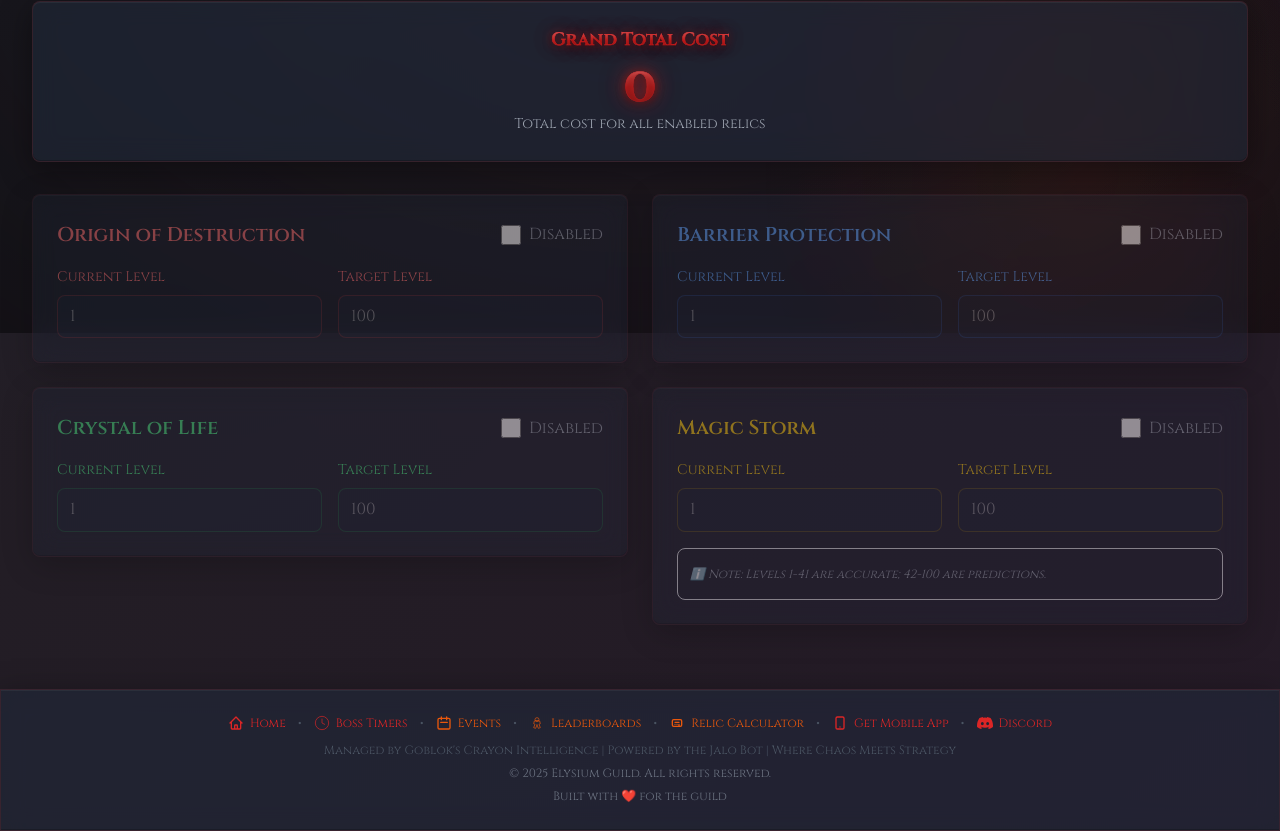
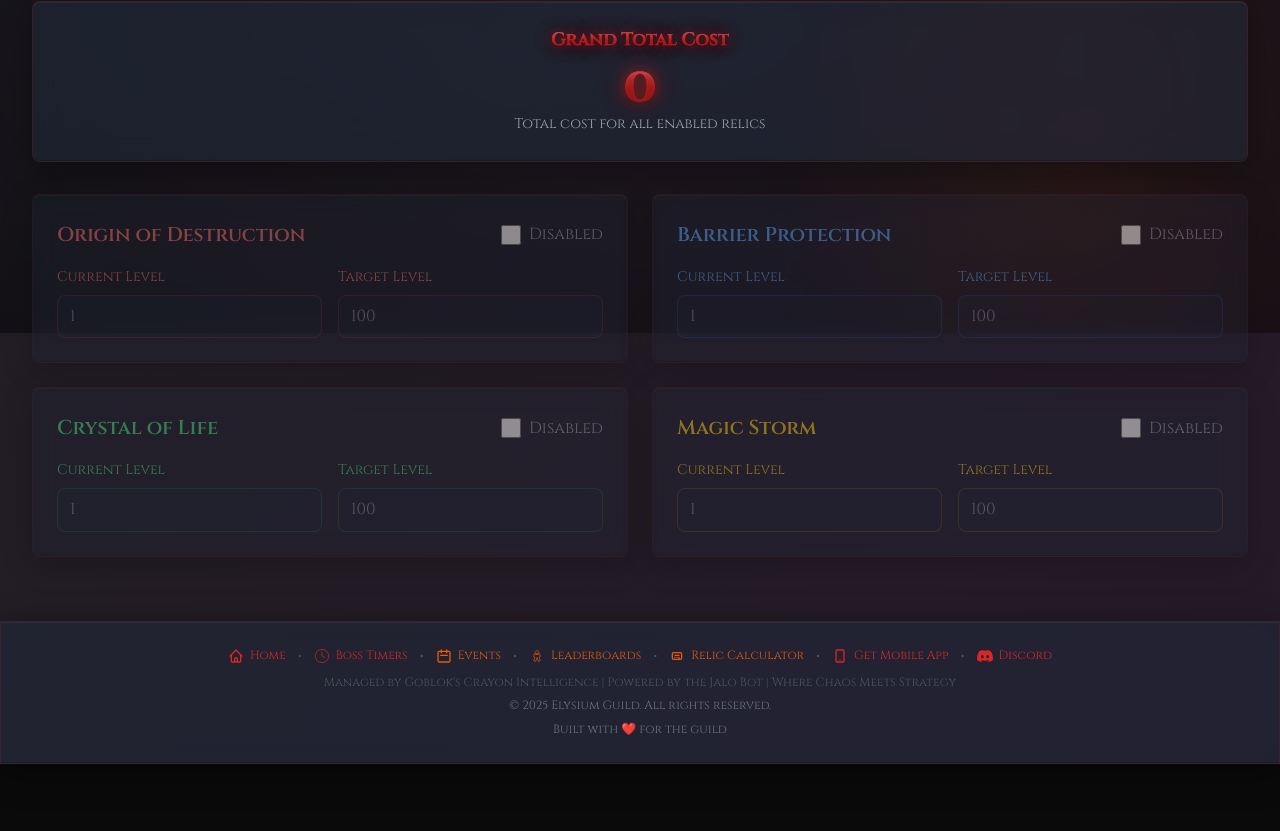
Before and after one commit to brunongmacho/elysium-dashboard, a Next.js app: page /relic-calculator in a window 1280 px wide. Shown: the part 467-1298 px from the top of the page. After the commit the page ends 1231 px from the top, so only its background shows below. Built offline with nearby package versions, Linux system fonts and the light colour scheme; no server answers; the database is empty.

Commit message:
Update Magic Storm relic costs with corrected data

```diff
--- a/components/RelicCalculator.tsx
+++ b/components/RelicCalculator.tsx
@@ -13,8 +13,8 @@ const STANDARD_COSTS = [
 ];
 
 const MAGIC_STORM_COSTS = [
-  4999, 5104, 5220, 5347, 5486, 5636, 5799, 5977, 6170, 6381, 6611, 6863, 7138, 7438, 7765, 8122, 8511, 8934, 9393, 9891,
-  10428, 11008, 11632, 12303, 13022, 13791, 14611, 15486, 16417, 17405, 18453, 19562, 20734, 21972, 23278, 24654, 26102, 27626, 29228, 30912, 32681, 34540, 36492, 38542, 40697, 42961, 45341, 47845, 50481, 53256, 56181, 59267, 62525, 65967, 69607, 73460, 77543, 81873, 86468, 91351, 96542, 102066, 107949, 114219, 120904, 128037, 135652, 143786, 152476, 161765, 171695, 182315, 193673, 205822, 218818, 232719, 247587, 263489, 280494, 298675, 318108, 338876, 361062, 384757, 410054, 437052, 465855, 496569, 529310, 564194, 601346, 640896, 682977, 727732, 775307, 825855, 879535, 936514, 996965
+  5000, 5104, 5219, 5346, 5485, 5637, 5802, 5981, 6174, 6382, 6610, 6860, 7134, 7434, 7762, 8120, 8510, 8934, 9394, 9892,
+  10430, 11010, 11634, 12304, 13022, 13790, 14610, 15484, 16414, 17402, 18450, 19560, 20734, 21974, 23282, 24660, 26110, 27634, 29234, 30912, 32670, 34510, 36434, 38444, 40542, 42730, 45010, 47384, 49854, 52422, 55090, 57860, 60734, 63714, 66802, 70000, 73310, 76734, 80274, 83932, 87710, 91610, 95634, 99784, 104062, 108470, 113010, 117684, 122494, 127442, 132530, 137760, 143134, 148654, 154322, 160140, 166110, 172234, 178514, 184952, 191550, 198310, 205234, 212324, 219582, 227010, 234610, 242384, 250334, 258462, 266770, 275260, 283934, 292794, 301842, 311080, 320510, 330134, 339954
 ];
 
 interface RelicData {
@@ -239,14 +239,7 @@ export default function RelicCalculator() {
                       </div>
                     </div>
 
-                    {/* Magic Storm Note */}
-                    {relic.id === 'magicStorm' && (
-                      <div className="p-3 rounded-lg bg-warning/10 border border-warning/30">
-                        <Typography variant="caption" className="text-warning-bright text-xs italic">
-                          ℹ️ Note: Levels 1-41 are accurate; 42-100 are predictions.
-                        </Typography>
-                      </div>
-                    )}
+
                   </Stack>
                 </CardContent>
               </Card>
```
